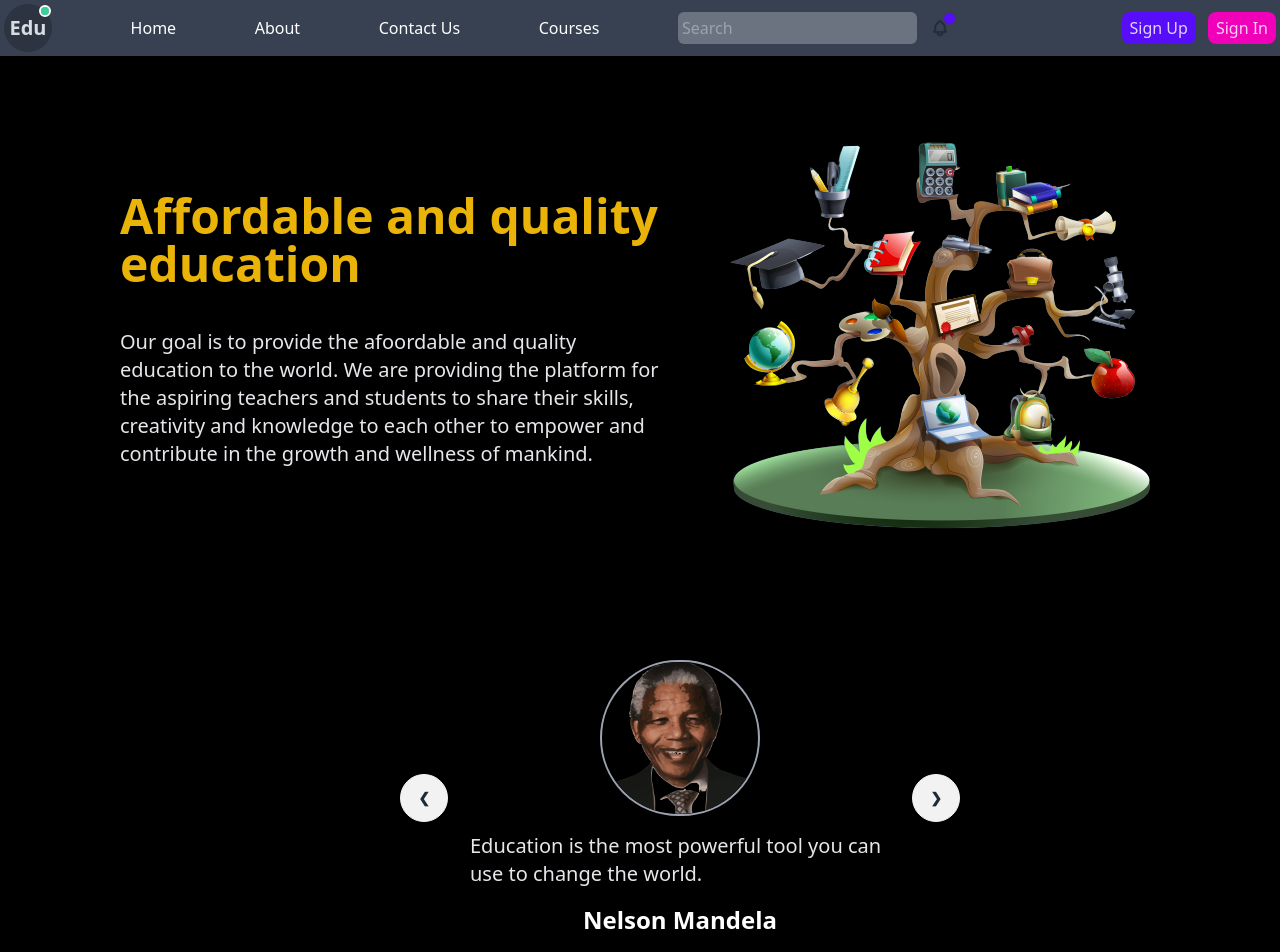
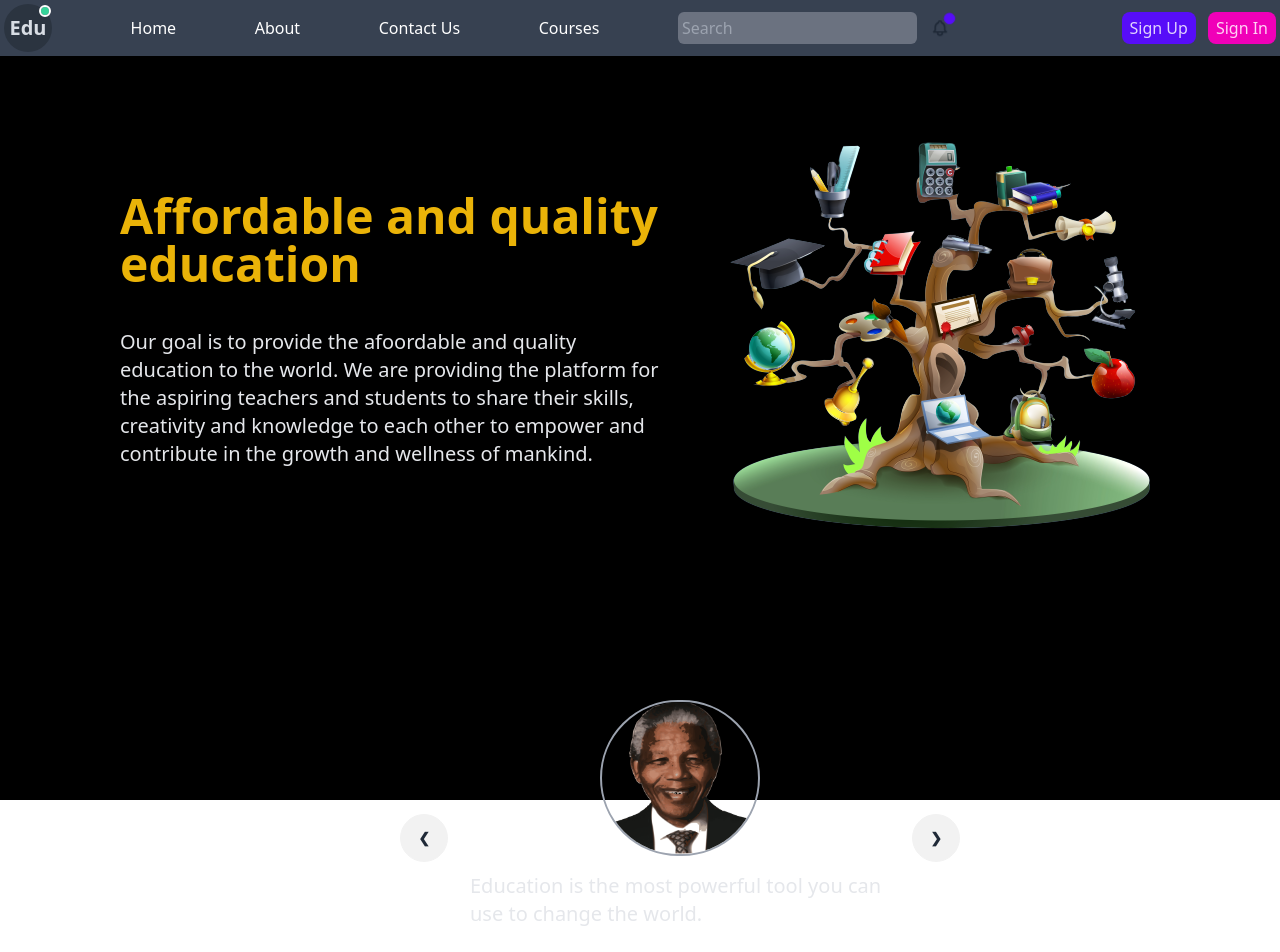
Before and after one commit to MohdShoaib530/lms-client, a React (Vite) app: page /about in a window 1280 px wide. Shown: the top 952 px of the page. Built offline with nearby package versions, Linux system fonts and the light colour scheme.

Commit message:
homepage and about page is working

```diff
--- a/src/Components/CarouselSlide.jsx
+++ b/src/Components/CarouselSlide.jsx
@@ -1,6 +1,6 @@
 function CarouselSlide({image, title, description, slideNumber, totalSlides}) {
     return (
-                <div id={`slide${slideNumber}`} className="carousel-item relative w-full">
+                <div id={`slide${slideNumber}`} className="carousel-item relative w-full mt-10">
                     <div className="flex flex-col items-center justify-center gap-4 px-[15%]">
                         <img src={image} className="w-40 rounded-full border-2 border-gray-400" />
                         <p className="text-xl text-gray-200">
--- a/src/Components/Navbar.jsx
+++ b/src/Components/Navbar.jsx
@@ -2,8 +2,8 @@ import { Link } from "react-router-dom";
 
 const Navbar = () => {
   return (
-    <nav className=" hidden lg:flex w-full">
-      <div className=" bg-gray-700 p-1  fixed flex items-center w-full justify-between">
+    <nav className=" hidden lg:flex w-full absolute z-50">
+      <div className=" bg-gray-700 p-1  fixed flex items-center w-full justify-between z-50">
         {/* Logo */}
         <div className="w-fit">
           <Link to="/" className="text-white text-xl font-bold">
--- a/src/Layouts/HomeLayout.jsx
+++ b/src/Layouts/HomeLayout.jsx
@@ -39,7 +39,7 @@ function HomeLayout({ children }) {
     }
 
     return (
-        <div>
+        <div className='relative'>
             <Navbar />
             <div className="drawer absolute left-0 z-50 w-full">
                 <input className="drawer-toggle" id="my-drawer" type="checkbox" />
--- a/src/index.css
+++ b/src/index.css
@@ -3,8 +3,10 @@
 @tailwind utilities;
 
 body {
-    margin: auto;
-    /* width: 1440px; */
+    margin: 0;
+    padding: 0;
+    width: 100%;
+    height: 100vh;
     position: relative;
     background-color: black
 }
--- a/src/pages/AboutUs.jsx
+++ b/src/pages/AboutUs.jsx
@@ -9,7 +9,7 @@ function AboutUs() {
 
     return (
         <HomeLayout>
-            <div className="pl-20 pt-20 flex flex-col text-white">
+            <div className=" pl-20 pt-20 flex flex-col text-white">
                 <div className="flex items-center gap-5 mx-10">
                     <section className="w-1/2 space-y-10">
                         <h1 className="text-5xl text-yellow-500 font-semibold">
--- a/tailwind.config.js
+++ b/tailwind.config.js
@@ -4,5 +4,5 @@ export default {
   theme: {
     extend: {},
   },
-  plugins: [require("@tailwindcss/line-clamp"),require("daisyui")],
+  plugins: [require("daisyui")],
 }
```
